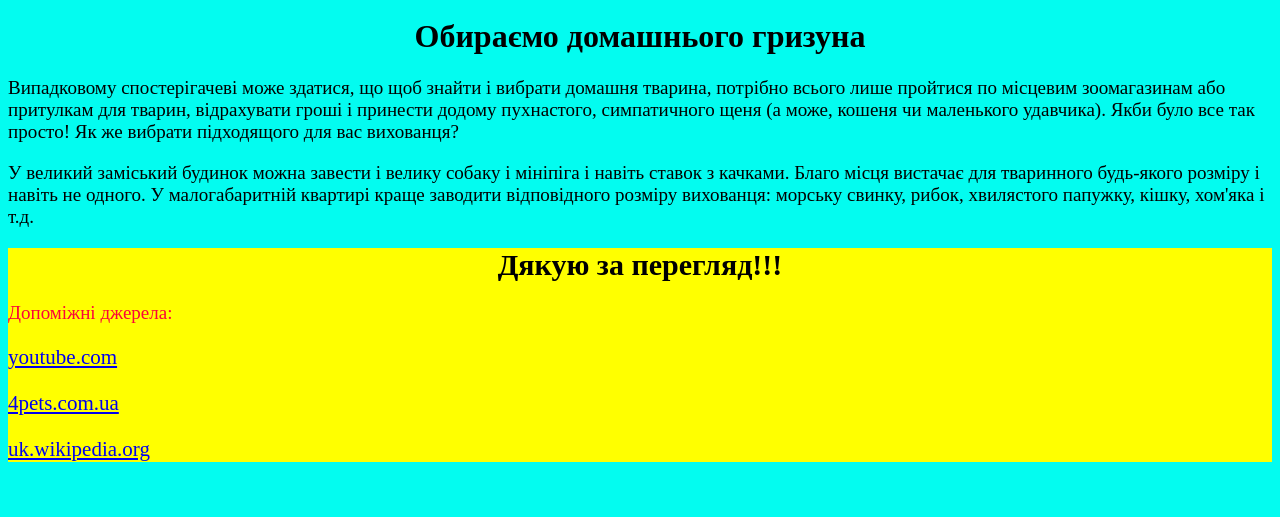
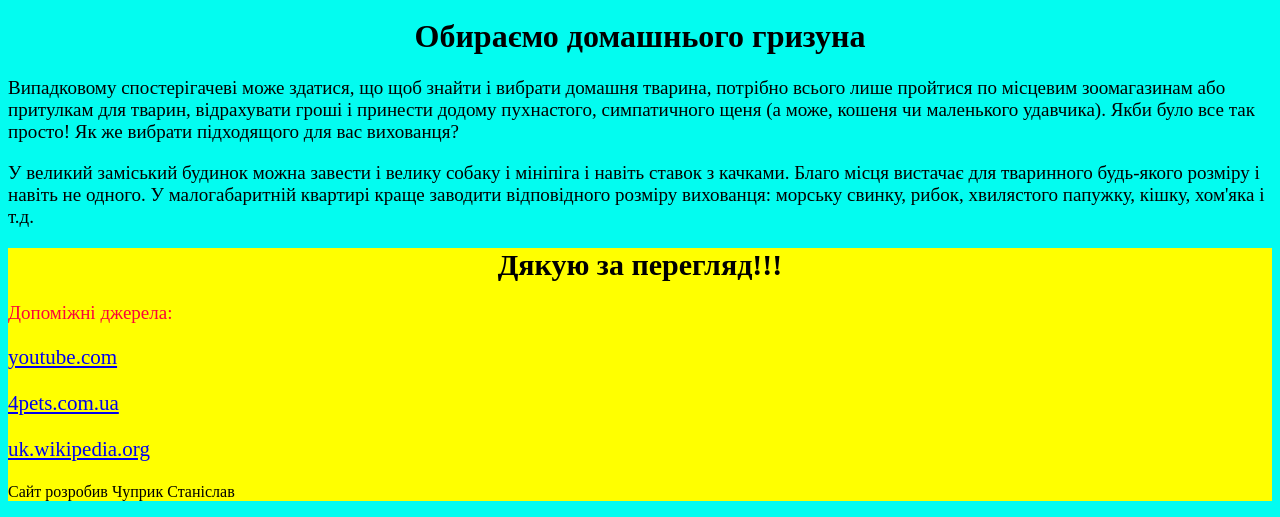
Before and after one commit to Stasgith/grizyni, a plain HTML site: page index.html in a window 1280 px wide. Shown: the part 1358-1875 px from the top of the page. Before the commit the page ends 1841 px from the top, so only its background shows below. Drawn offline with Linux system fonts and the light colour scheme.

Commit message:
Update index.html

```diff
--- a/index.html
+++ b/index.html
@@ -30,6 +30,7 @@
 <p style="font-size:21px;background-col"><a href="https://www.youtube.com/watch?v=IOelzfg6PLc">youtube.com</a></p>
 <p style="font-size:21px"><a href="https://4pets.com.ua/ua/vybiraem-domashnego-gryzuna/">4pets.com.ua</a></p>
 <p style="font-size:21px"><a href="https://uk.wikipedia.org/wiki/%D0%93%D0%BE%D0%BB%D0%BE%D0%B2%D0%BD%D0%B0_%D1%81%D1%82%D0%BE%D1%80%D1%96%D0%BD%D0%BA%D0%B0">uk.wikipedia.org</a></p>
+  <p>Сайт розробив Чуприк Станіслав</p>
 </footer>
 </body>
 </html>
```
